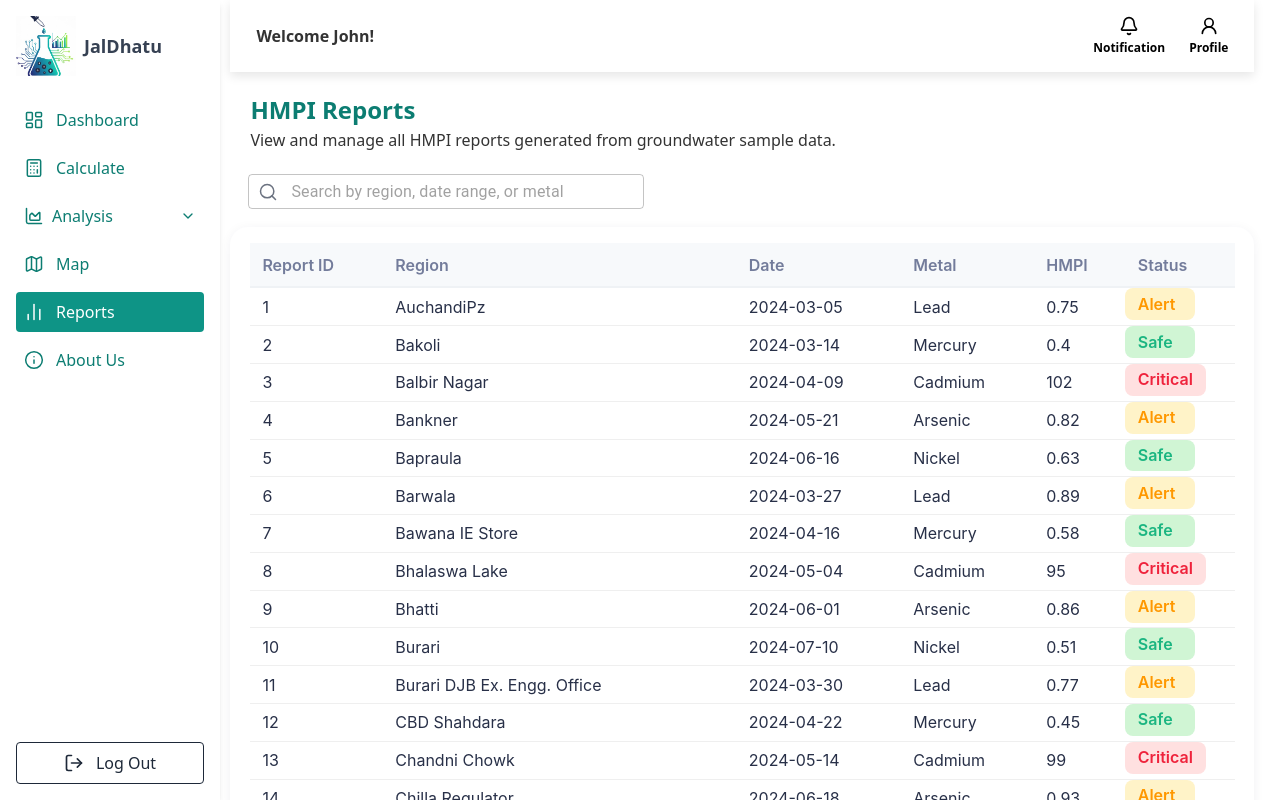
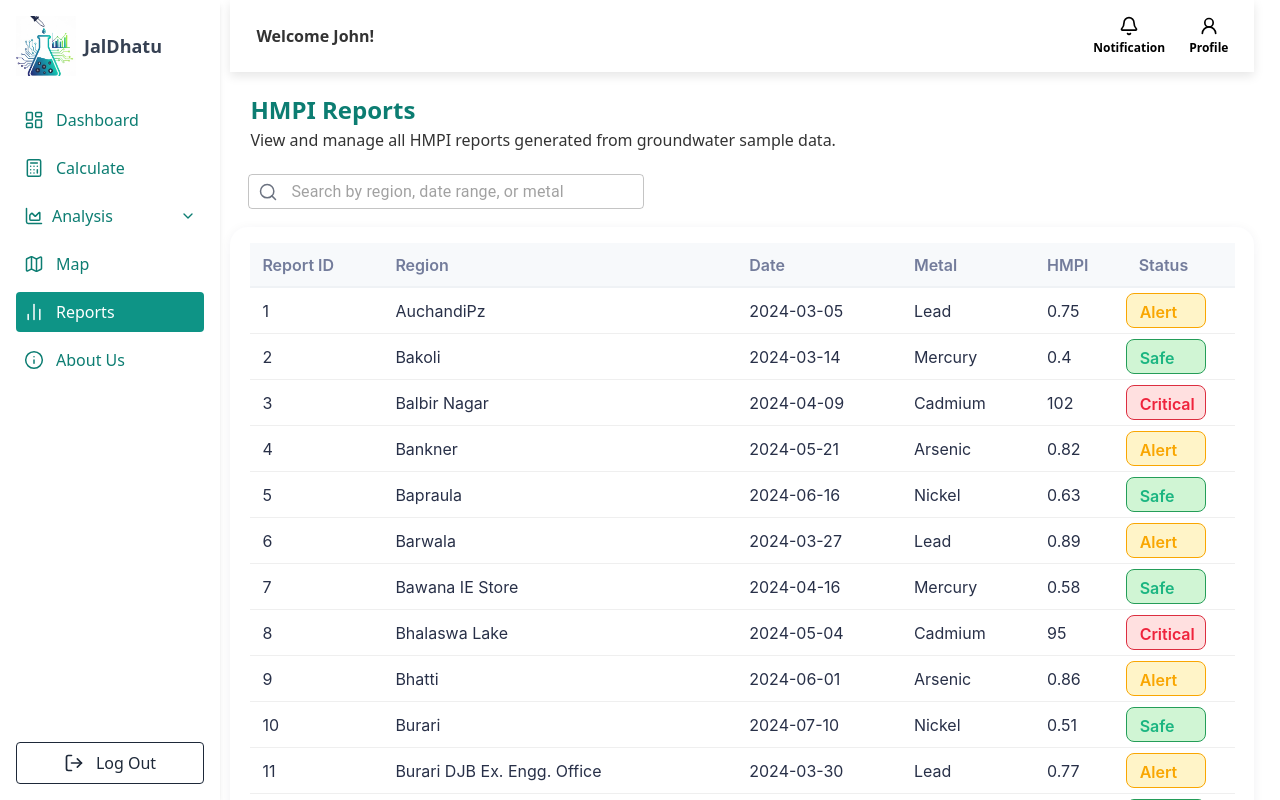
Before and after one commit to Tarushiiiii/Heavy_Metals, a React (Vite) app: page /reports in a window 1280 px wide. Shown: the top 800 px of the page. Built offline with nearby package versions, Linux system fonts and the light colour scheme.

Commit message:
reports css

```diff
--- a/src/App.css
+++ b/src/App.css
@@ -202,29 +202,56 @@
 
 /* Status badge styles */
 .status-badge {
-    display: inline-block;
-    min-width: 80px;
-    padding: 3px 12px;
-    border-radius: 8px;
-    font-size: 1rem;
+    display: flex;
+    justify-content: center;
+    align-items: center;
+    width: 80px;
+    height: 35px;
+    padding: 0px;
+    border-radius: 20px;
+    font-size: 1.1rem;
     font-weight: 600;
-    line-height: 1.2;
-    text-align: center;
+    margin: 5px 0px;
+    transition: all 0.3s ease;
+    line-height: 1.4;
+}
+
+.status-badge.alert {
+    background: #fff4c8;
+    color: #f9a602;
+    border: 1px solid #f9a602;
 }
 
 .status-badge.safe {
-    background: #d0f5d4;
-    color: #1bb581;
-}
-
-.status-badge.alert {
-    background: #fff3c8;
-    color: #ff9800;
+    background: #d6f3e3;
+    color: #249d58;
+    border: 1px solid #249d58;
 }
 
 .status-badge.critical {
-    background: #ffe0e0;
-    color: #ef233c;
+    background: #fbe2e5;
+    color: #dc2e40;
+    border: 1px solid #dc2e40;
+}
+
+.status-badge:hover {
+    transform: scale(1.05);
+    cursor: pointer;
+}
+
+.status-badge.alert:hover {
+    background: #f9a602;
+    color: #fff;
+}
+
+.status-badge.safe:hover {
+    background: #249d58;
+    color: #fff;
+}
+
+.status-badge.critical:hover {
+    background: #dc2e40;
+    color: #fff;
 }
 
 .pie-chart {
--- a/src/components/functions/apiUpload.jsx
+++ b/src/components/functions/apiUpload.jsx
@@ -1,5 +1,5 @@
 import { useState } from "react";
-import { Check } from 'lucide-react';
+import { KeyRound } from 'lucide-react';
 
 export default function APIUpload() {
     const [csvFile, setCsvFile] = useState(null);
@@ -21,7 +21,7 @@ export default function APIUpload() {
     return (
         <div id="bulk-upload-form" className="tab-content active">
             <h2 className="card-title">
-                <i className="fas fa-upload"></i>
+                <KeyRound size={24} strokeWidth={2.5} />
                 Process API Data
             </h2>
             {/* <div className="upload-area">
--- a/src/components/functions/bulkUpload.jsx
+++ b/src/components/functions/bulkUpload.jsx
@@ -1,5 +1,5 @@
 import { useState } from "react";
-import { Check } from 'lucide-react';
+import { Check, FolderUp } from 'lucide-react';
 
 export default function BulkUpload() {
   const [csvFile, setCsvFile] = useState(null);
@@ -21,6 +21,7 @@ export default function BulkUpload() {
   return (
     <div id="bulk-upload-form" className="tab-content active">
       <h2 className="card-title">
+        <FolderUp size={24} strokeWidth={2} />
         Bulk Data Upload
       </h2>
       <div className="upload-area">
```
